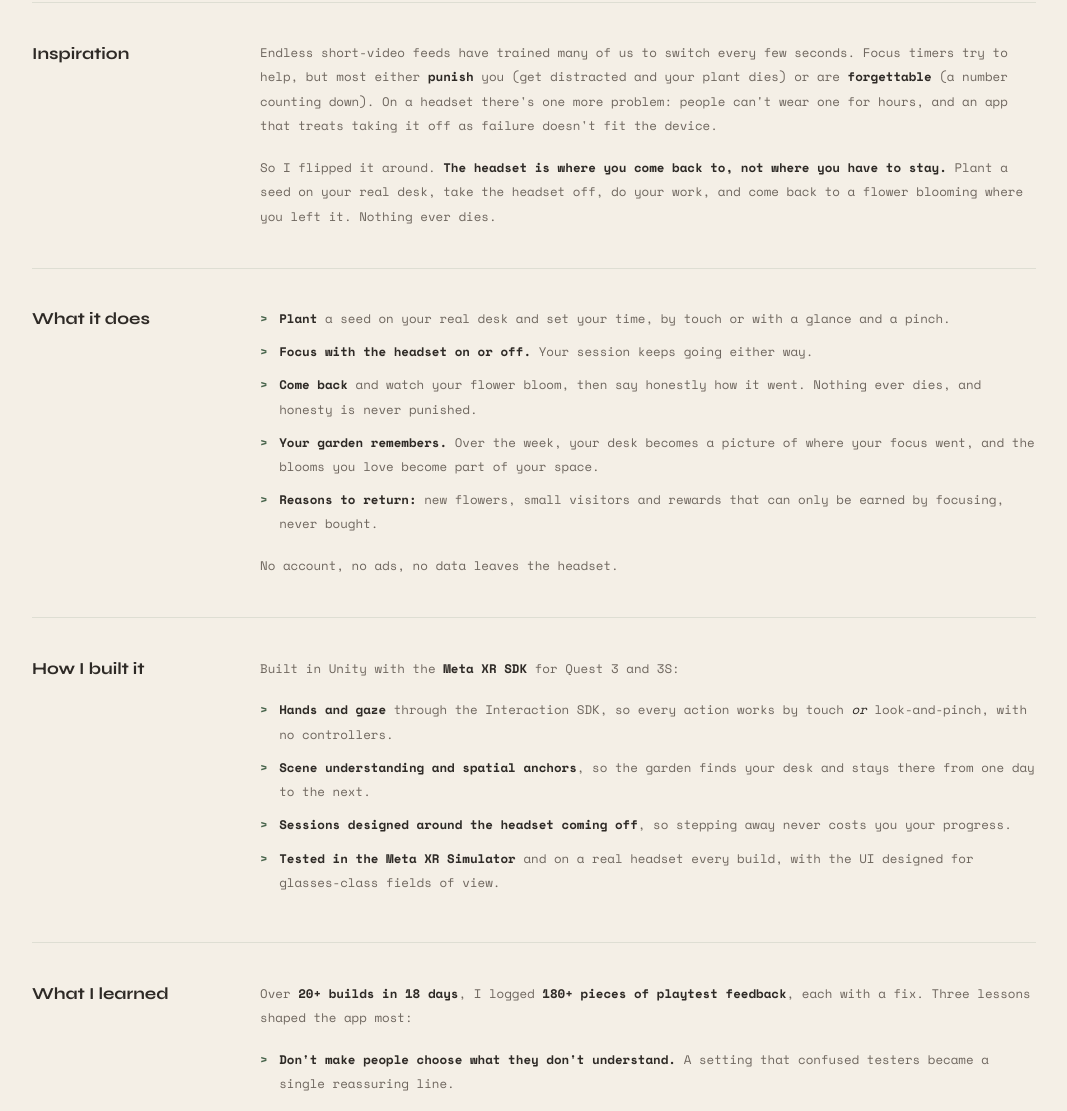
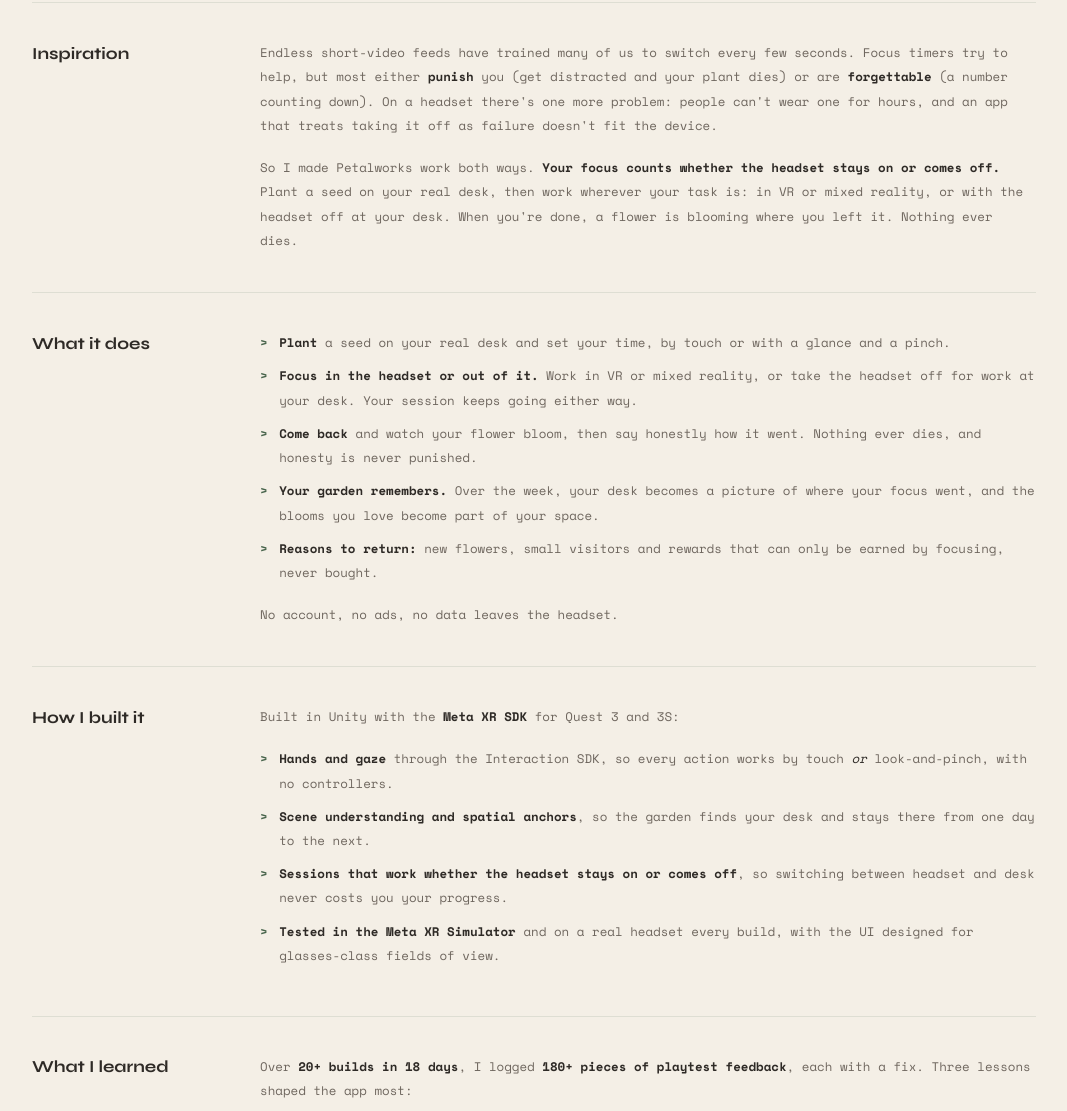
Before and after one commit to charmseer/Website, a plain HTML site: page petalworks/index.html in a window 1280 px wide. Shown: the part 3457-4568 px from the top of the page, without its empty margins (106-1173 px from the left). Drawn offline with nearby package versions, Linux system fonts and the light colour scheme.

Commit message:
Say Petalworks focus works in the headset or out of it
The inspiration and feature text implied focus only happens with the
headset off. Reword it so work in VR or mixed reality counts too.

Co-Authored-By: Claude Opus 5.5 <noreply@anthropic.com>

```diff
--- a/petalworks/index.html
+++ b/petalworks/index.html
@@ -204,7 +204,7 @@
           <h4 class="pw-block-title">Inspiration</h4>
           <div class="pw-prose">
             <p>Endless short-video feeds have trained many of us to switch every few seconds. Focus timers try to help, but most either <strong>punish</strong> you (get distracted and your plant dies) or are <strong>forgettable</strong> (a number counting down). On a headset there's one more problem: people can't wear one for hours, and an app that treats taking it off as failure doesn't fit the device.</p>
-            <p>So I flipped it around. <strong>The headset is where you come back to, not where you have to stay.</strong> Plant a seed on your real desk, take the headset off, do your work, and come back to a flower blooming where you left it. Nothing ever dies.</p>
+            <p>So I made Petalworks work both ways. <strong>Your focus counts whether the headset stays on or comes off.</strong> Plant a seed on your real desk, then work wherever your task is: in VR or mixed reality, or with the headset off at your desk. When you're done, a flower is blooming where you left it. Nothing ever dies.</p>
           </div>
         </article>
 
@@ -213,7 +213,7 @@
           <div class="pw-prose">
             <ul>
               <li><strong>Plant</strong> a seed on your real desk and set your time, by touch or with a glance and a pinch.</li>
-              <li><strong>Focus with the headset on or off.</strong> Your session keeps going either way.</li>
+              <li><strong>Focus in the headset or out of it.</strong> Work in VR or mixed reality, or take the headset off for work at your desk. Your session keeps going either way.</li>
               <li><strong>Come back</strong> and watch your flower bloom, then say honestly how it went. Nothing ever dies, and honesty is never punished.</li>
               <li><strong>Your garden remembers.</strong> Over the week, your desk becomes a picture of where your focus went, and the blooms you love become part of your space.</li>
               <li><strong>Reasons to return:</strong> new flowers, small visitors and rewards that can only be earned by focusing, never bought.</li>
@@ -229,7 +229,7 @@
             <ul>
               <li><strong>Hands and gaze</strong> through the Interaction SDK, so every action works by touch <em>or</em> look-and-pinch, with no controllers.</li>
               <li><strong>Scene understanding and spatial anchors</strong>, so the garden finds your desk and stays there from one day to the next.</li>
-              <li><strong>Sessions designed around the headset coming off</strong>, so stepping away never costs you your progress.</li>
+              <li><strong>Sessions that work whether the headset stays on or comes off</strong>, so switching between headset and desk never costs you your progress.</li>
               <li><strong>Tested in the Meta XR Simulator</strong> and on a real headset every build, with the UI designed for glasses-class fields of view.</li>
             </ul>
           </div>
```
